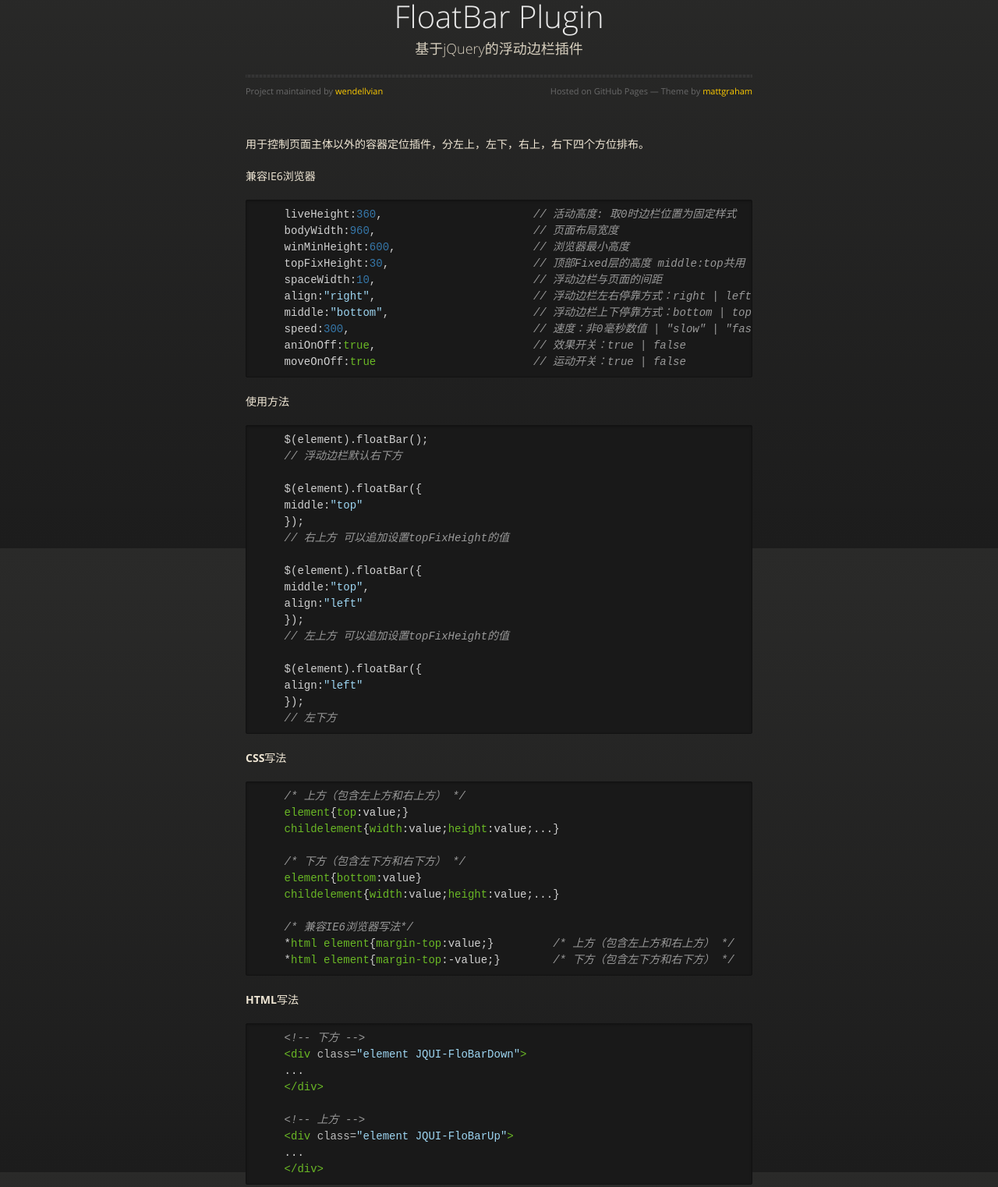
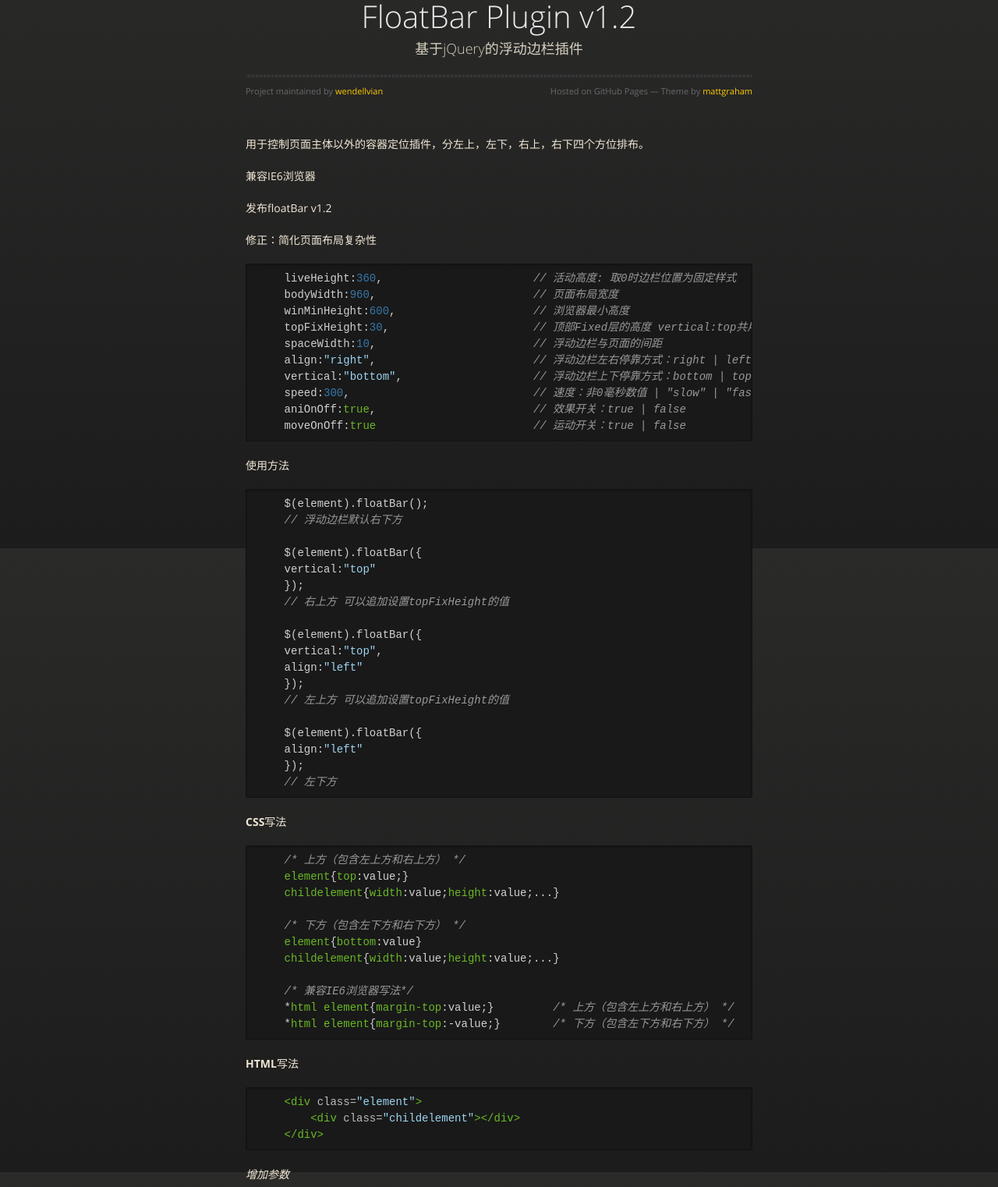
Before and after one commit to wendellvian/floatBar, a plain HTML site: page index.html in a window 1280 px wide. Shown: the part 97-1619 px from the top of the page at 78% size. Drawn offline with nearby package versions, Linux system fonts and the light colour scheme.

```diff
--- a/index.html
+++ b/index.html
@@ -3,7 +3,7 @@
   <head>
     <meta charset="utf-8">
     <meta http-equiv="X-UA-Compatible" content="chrome=1">
-    <title>FloatBar Plugin by wendellvian</title>
+    <title>FloatBar Plugin v1.2 by wendellvian</title>
     <link rel="stylesheet" href="stylesheets/styles.css">
     <link rel="stylesheet" href="stylesheets/pygment_trac.css">
     <script src="https://ajax.googleapis.com/ajax/libs/jquery/1.7.1/jquery.min.js"></script>
@@ -31,7 +31,7 @@
 
       <section>
         <div id="title">
-          <h1>FloatBar Plugin</h1>
+          <h1>FloatBar Plugin v1.2</h1>
           <p>基于jQuery的浮动边栏插件</p>
           <hr>
           <span class="credits left">Project maintained by <a href="https://github.com/wendellvian">wendellvian</a></span>
@@ -42,13 +42,17 @@
 
 <p>兼容IE6浏览器</p>
 
+<p>发布floatBar v1.2</p>
+
+<p>修正：简化页面布局复杂性</p>
+
 <div class="highlight"><pre>    <span class="nx">liveHeight</span><span class="o">:</span><span class="mi">360</span><span class="p">,</span>                       <span class="c1">// 活动高度: 取0时边栏位置为固定样式</span>
     <span class="nx">bodyWidth</span><span class="o">:</span><span class="mi">960</span><span class="p">,</span>                        <span class="c1">// 页面布局宽度</span>
     <span class="nx">winMinHeight</span><span class="o">:</span><span class="mi">600</span><span class="p">,</span>                     <span class="c1">// 浏览器最小高度</span>
-    <span class="nx">topFixHeight</span><span class="o">:</span><span class="mi">30</span><span class="p">,</span>                      <span class="c1">// 顶部Fixed层的高度 middle:top共用</span>
+    <span class="nx">topFixHeight</span><span class="o">:</span><span class="mi">30</span><span class="p">,</span>                      <span class="c1">// 顶部Fixed层的高度 vertical:top共用</span>
     <span class="nx">spaceWidth</span><span class="o">:</span><span class="mi">10</span><span class="p">,</span>                        <span class="c1">// 浮动边栏与页面的间距</span>
     <span class="nx">align</span><span class="o">:</span><span class="s2">"right"</span><span class="p">,</span>                        <span class="c1">// 浮动边栏左右停靠方式：right | left</span>
-    <span class="nx">middle</span><span class="o">:</span><span class="s2">"bottom"</span><span class="p">,</span>                      <span class="c1">// 浮动边栏上下停靠方式：bottom | top</span>
+    <span class="nx">vertical</span><span class="o">:</span><span class="s2">"bottom"</span><span class="p">,</span>                    <span class="c1">// 浮动边栏上下停靠方式：bottom | top</span>
     <span class="nx">speed</span><span class="o">:</span><span class="mi">300</span><span class="p">,</span>                            <span class="c1">// 速度：非0毫秒数值 | "slow" | "fast"</span>
     <span class="nx">aniOnOff</span><span class="o">:</span><span class="kc">true</span><span class="p">,</span>                        <span class="c1">// 效果开关：true | false</span>
     <span class="nx">moveOnOff</span><span class="o">:</span><span class="kc">true</span>                        <span class="c1">// 运动开关：true | false</span>
@@ -60,12 +64,12 @@
     <span class="c1">// 浮动边栏默认右下方</span>
 
     <span class="nx">$</span><span class="p">(</span><span class="nx">element</span><span class="p">).</span><span class="nx">floatBar</span><span class="p">({</span>
-    <span class="nx">middle</span><span class="o">:</span><span class="s2">"top"</span>
+    <span class="nx">vertical</span><span class="o">:</span><span class="s2">"top"</span>
     <span class="p">});</span>
     <span class="c1">// 右上方 可以追加设置topFixHeight的值</span>
 
     <span class="nx">$</span><span class="p">(</span><span class="nx">element</span><span class="p">).</span><span class="nx">floatBar</span><span class="p">({</span>
-    <span class="nx">middle</span><span class="o">:</span><span class="s2">"top"</span><span class="p">,</span>
+    <span class="nx">vertical</span><span class="o">:</span><span class="s2">"top"</span><span class="p">,</span>
     <span class="nx">align</span><span class="o">:</span><span class="s2">"left"</span>
     <span class="p">});</span>
     <span class="c1">// 左上方 可以追加设置topFixHeight的值</span>
@@ -93,14 +97,8 @@
 
 <p><strong>HTML写法</strong></p>
 
-<div class="highlight"><pre>    <span class="c">&lt;!-- 下方 --&gt;</span>
-    <span class="nt">&lt;div</span> <span class="na">class=</span><span class="s">"element JQUI-FloBarDown"</span><span class="nt">&gt;</span>
-    ...
-    <span class="nt">&lt;/div&gt;</span>
-
-    <span class="c">&lt;!-- 上方 --&gt;</span>
-    <span class="nt">&lt;div</span> <span class="na">class=</span><span class="s">"element JQUI-FloBarUp"</span><span class="nt">&gt;</span>
-    ...
+<div class="highlight"><pre>    <span class="nt">&lt;div</span> <span class="na">class=</span><span class="s">"element"</span><span class="nt">&gt;</span>
+        <span class="nt">&lt;div</span> <span class="na">class=</span><span class="s">"childelement"</span><span class="nt">&gt;&lt;/div&gt;</span>
     <span class="nt">&lt;/div&gt;</span>
 </pre></div>
 
```
Also changed, not shown: params.json (+1 -1 lines).
